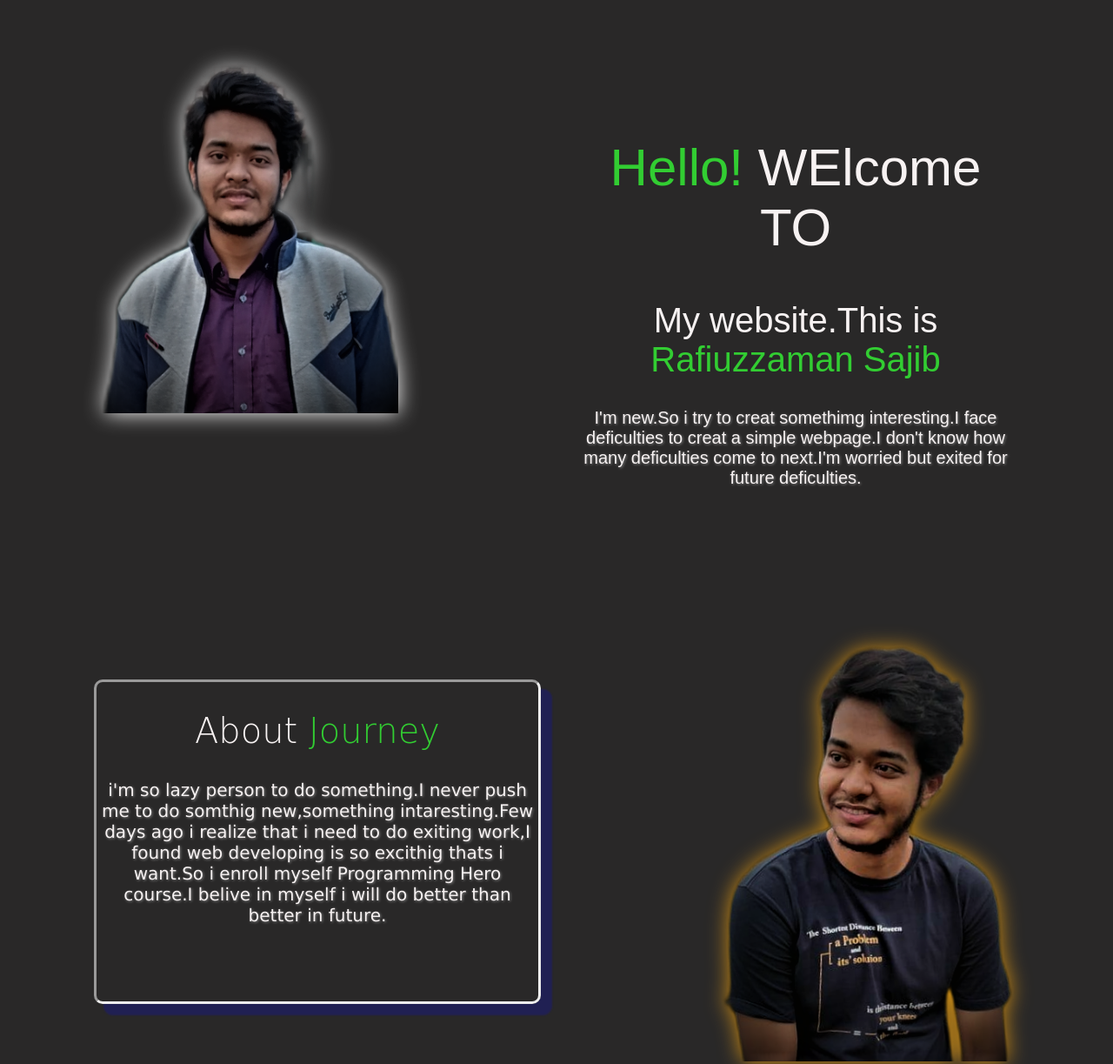
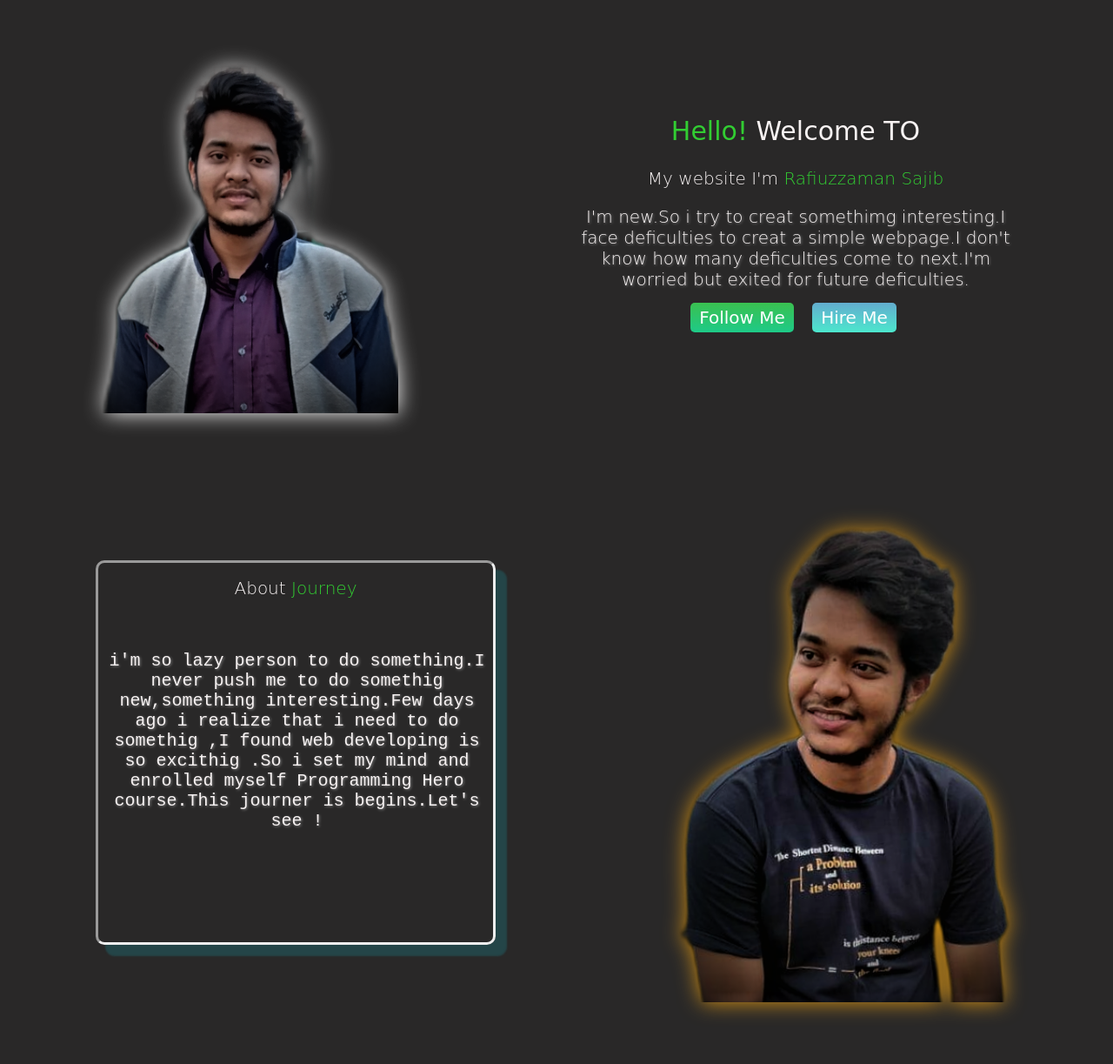
Before and after one commit to rafiuzzamansajib/portfolio1, a plain HTML site: page index.html in a window 1280 px wide. Shown: the top 1223 px of the page at 87% size. Drawn offline with Linux system fonts and the light colour scheme.

Commit message:
final touched

```diff
--- a/index.html
+++ b/index.html
@@ -13,15 +13,17 @@
             <img src="./images/hero.jpg" alt="">
         </div>
         <div class="text">
-            <h1><span>Hello! </span> WElcome TO</h1>
-            <h2>My website.This is <span>Rafiuzzaman Sajib</span></h2>
+            <h1><span>Hello! </span> Welcome TO</h1>
+            <h2>My website I'm <span>Rafiuzzaman Sajib</span></h2>
             <p>I'm new.So i try to creat somethimg interesting.I face deficulties to creat a simple webpage.I don't know how many deficulties come to next.I'm worried but exited for future deficulties. </p>
+            <a class="link-button" href="https://www.facebook.com/rafiuzzaman.sajib.75" target="_blank">Follow Me</a>
+            <a class="link-button2" href="https://www.linkedin.com/in/md-rafiuzzaman-sajib-4723a4216/" target="_blank">Hire Me</a>
         </div>
     </section>
-    <section class="secound first">
+    <section class="secound">
         <div class="journey text">
             <h2>About <span>Journey</span></h2>
-            <p>i'm so lazy person to do something.I never push me to do somthig new,something intaresting.Few days ago i realize that i need to do exiting work,I found web developing is so excithig thats i want.So i enroll myself Programming Hero course.I belive in myself i will do better than better in future.</p>
+            <p>i'm so lazy person to do something.I never push me to do somethig new,something interesting.Few days ago i realize that i need to do somethig ,I found web developing is so excithig .So i set my mind and enrolled myself Programming Hero course.This journer is begins.Let's see !</p>
 
         </div>
         <div class="hero1">
--- a/style.css
+++ b/style.css
@@ -6,6 +6,32 @@ body{
 section.first{
     display: flex;
     align-items: inline;
+}
+.link-button{
+    text-decoration: none;
+    background-image: linear-gradient(rgb(58, 192, 80), rgb(30, 202, 136));
+    color: white;
+    font-weight: 400;
+    padding: 5px 10px;
+    border-radius: 5px;
+    margin: 40px 10px 50px 5px;
+    transition: all .5s ease;
+}
+.link-button:hover{
+    background-image: linear-gradient(rgb(179, 226, 69), rgb(166, 247, 14));
+}
+.link-button2{
+    text-decoration: none;
+    background-image: linear-gradient(rgb(99, 172, 206), rgb(76, 231, 205));
+    color: white;
+    font-weight: 400;
+    padding: 5px 10px;
+    border-radius: 5px;
+    margin: 40px 10px 50px 5px;
+    transition: all .5s ease;
+}
+.link-button2:hover{
+    background-image: linear-gradient(rgb(59, 64, 136), rgb(166, 129, 236));
 }
 .hero img{
     width: 350px;
@@ -21,15 +47,18 @@ section.first{
     margin: 100px;
     text-align: center;
     color: #f7f2f2;
+    font-family: cursive;
 }
 .text h1{
-    font-size: 60px;
+    font-size: 30px;
     font-weight: 400;
+    margin-bottom: 10px 2px 1px 0;
 
 }
 .text h2{
-    font-size: 40px;
+    font-size: 20px;
     font-weight: 200;
+    margin-bottom: 5px;
 }
 .text span{
     color: limegreen;
@@ -37,26 +66,31 @@ section.first{
 .text p{
     text-shadow:1px 1px 3px grey;
 }
+.secound{
+    display: flex;
+    align-items: inline;
+    margin: 10px 2px 10px 2px;
+}
 .secound .journey{
     box-sizing: border-box;
     border-style: inset ;
     border-radius: 10px;
-    box-shadow: 12px 12px 2px 1px rgba(0, 0, 255, .2);;
+    box-shadow: 12px 12px 2px 1px #13bbc733;;
 
 }
 .secound .journey h2{
     font-family: cursive;
 }
 .secound .journey p{
-    font-family: 'Lucida Sans', 'Lucida Sans Regular', 'Lucida Grande', 'Lucida Sans Unicode', Geneva, Verdana, sans-serif;
+    font-family: monospace;
     font-weight: 100;
-    margin: 5px 5px;
+    margin: 60px 2px 1px 5px;
 }
 .hero1 img{
-    width: 350px;
+    width: 400px;
     margin:55px 100px;
     margin-bottom: 30px;
-    filter: drop-shadow(0 0 0.75rem rgb(220, 150, 20));
+    filter: drop-shadow(0 0 0.75rem #dc9614);
 }
 section.third .skill{
     display: flex;
@@ -78,7 +112,7 @@ section.third h1{
     margin-right: 5%;
     padding-left: 10px;
     padding-right: 10px;
-    border-radius: 20px;
+    border-radius: 30px;
 }
 .experience-item  h2{
     font-family: 'Times New Roman', Times, serif;
@@ -101,11 +135,13 @@ section.third h1{
     border-left: 5px solid;
     border-image: linear-gradient(rgb(223, 221, 217), rgb(59, 57, 57));
     border-image-slice: 1;
+    border-radius: 5px;
 }
 #box-border2{
     border-left: 5px solid;
     border-image: linear-gradient(rgb(59, 57, 57), rgb(223, 221, 217));
     border-image-slice: 1;
+    border-radius: 5px;
 }
 .footer p{
     text-align: center;
```
